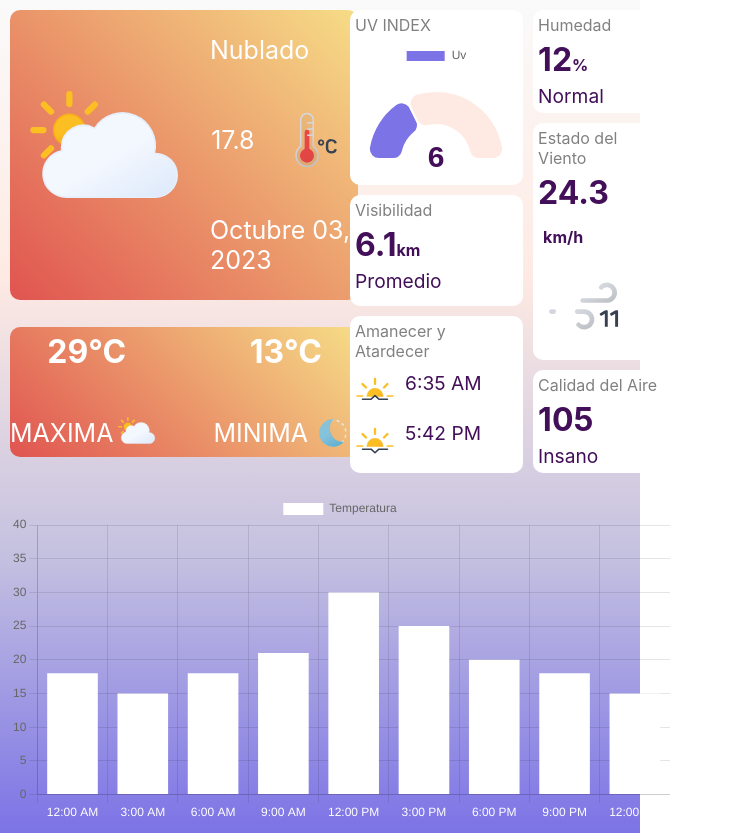
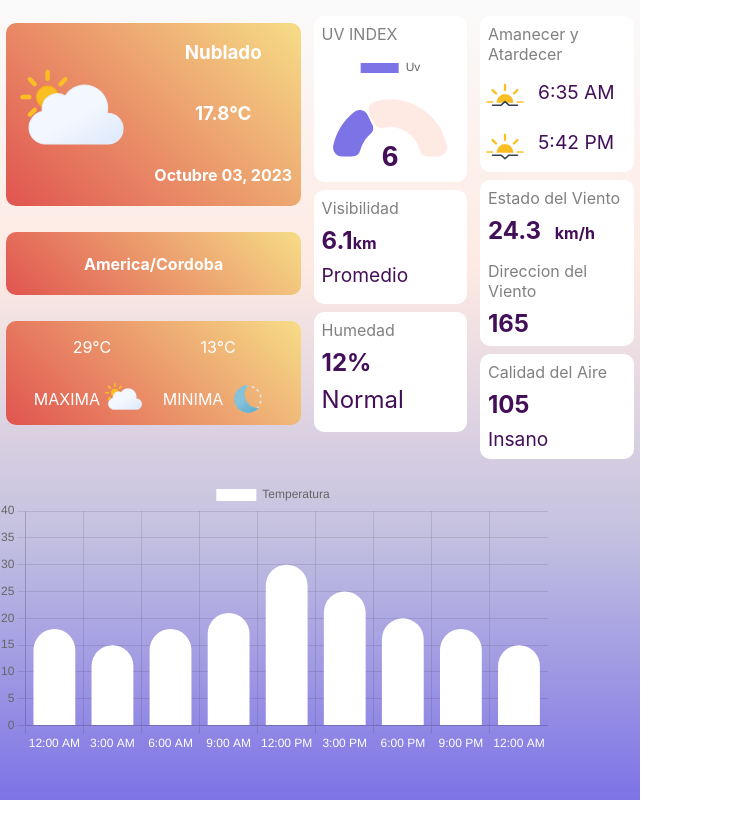
Before and after one commit to LuGiulkovich/ArgDashBoard, a React (Create React App) app: page / in a window 1280 px wide. Shown: the whole page, without its empty margins (0-733 px from the left). After the commit the page ends 800 px from the top, so only its background shows below. Built offline with nearby package versions, Linux system fonts and the light colour scheme.

Commit message:
Acomodo componentes

```diff
--- a/src/App.css
+++ b/src/App.css
@@ -3,52 +3,62 @@
 .Dash-clima {
   background: linear-gradient(360deg, #7c73e6, #c4c1e0, #feeae3, #fafafa);
   color: #fff;
-  width: 50%;
-
+  width: 50vw;
+  height: 100vh;
+  justify-content: center;
 }
 
 /* Estilos de Datos Importantes */
 .Datos-importantes {
-  margin: 10px;
+  margin: 2vh;
+  height: 50vh;
   justify-content: space-around;
 }
 
 /* Estilos de la barra */
 .Datos-barra {
-  margin: 10px;
+  margin: 1vh;
+  width: 43vw;
 }
 
 /* Estilos de Datos Varios */
 .Clima-Hoy {
-  width: 50%;
+  width: 23vw;
+  height: 52vh;
   align-items: center;
 }
 
 .Datos-Hoy {
-  justify-content: center;
-  width: 50%;
-}
-
-.HoyDia-Datos {
-  width: 50%;
+  justify-content: space-around;
+  width: 25vw;
+  height: 52vh;
 }
 
 /* Estilos de ./componentes/MinimaMaxima.js */
 .MinMax {
-  width: 100%;
-  height: 80%;
   align-items: center;
   justify-content: center;
-  gap: 50px;
+  gap: 1vw;
   text-align: center;
 }
 
 /* Estilos para ./componentes/UvIndex.js/GaugeChart.js */
 .UvIndex-Gauge {
   margin: 0 auto;
-  width: 80%;
+  width: 15vh;
 }
 
+/* Estilos para ./componentes/HoyDia.js */
+.HoyDia-Datos {
+  width: 12vw;
+  text-align: center;
+}
+
+/* Estilos de Contenidos */
+.Contenidos {
+  width: 20vw;
+  gap: 1vh;
+}
 
 /* Displays */
 .Flex {
@@ -60,11 +70,15 @@
 }
 
 .Gap-10 {
-  gap: 10px;
+  gap: 1vw;
 }
 
 .Around {
   justify-content: space-around;
+}
+
+.Between {
+  justify-content: space-between;
 }
 
 .A-Center {
@@ -82,12 +96,14 @@
 
 .Letra-gris {
   color: gray;
-  margin: 5px;
+  margin: 1vh;
+  font-size: 2vh;
 }
 
 .Letra-35 {
-  margin: 5px;
+  margin: 1vh;
   color: #430f59;
+  font-size: 3vh;
 }
 
 .Letra-t2 {
--- a/src/App.js
+++ b/src/App.js
@@ -5,6 +5,7 @@ import { CalidadAire } from './componentes/CalidadAire';
 import { EstadoViento } from './componentes/EstadoViento';
 import { HoyDia } from './componentes/HoyDia';
 import { Humedad } from './componentes/Humedad';
+import { Localidad } from './componentes/Localidad';
 import { MinimaMaxima } from './componentes/MinimaMaxima';
 import { UvIndex } from './componentes/UvIndex';
 import { Visibilidad } from './componentes/Visibilidad';
@@ -12,9 +13,22 @@ import json from './Json/practico1.json';
 
 function App() {
 
+  /* HoyDia.js */
   const hoyTemperatura = json.current_weather.temperature;
+  const ddMmFfHh = json.current_weather.time;
+  const unidadHoy = json.hourly_units.temperature_2m;
+
+  /* EstadoViento.js */
   const velocidadViento = json.current_weather.windspeed;
-  const ddMmFfHh = json.current_weather.time;
+  const direccionViento = json.current_weather.winddirection;
+  const unidadVelViento = json.hourly_units.windspeed_10m;
+
+  /* MinimaMaxima.js */
+  const unidadMin = json.daily_units.temperature_2m_min;
+  const unidadMax = json.daily_units.temperature_2m_max;
+
+  /* Localidad.js */
+  const localidad = json.timezone;
 
   return (
     <div className="Dash-clima Grid">
@@ -22,20 +36,27 @@ function App() {
         <div className='Clima-Hoy Grid Gap-10'>
           <HoyDia siHoyTemperatura={hoyTemperatura}
             siDdMmFfHh={ddMmFfHh}
+            siUniHoy={unidadHoy}
           />
-          <MinimaMaxima />
+          <Localidad siLocalidad={localidad}/>
+          <MinimaMaxima siUniMin={unidadMin}
+            siUniMax={unidadMax}
+          />
         </div>
         <div className='Datos-Hoy Flex Gap-10'>
-            <div className='Grid Gap-10'>
-              <UvIndex />
-              <Visibilidad />
-              <AmaOca />
-            </div>
-            <div className='Grid Gap-10'>
-              <Humedad />
-              <EstadoViento  siVelocidad={velocidadViento}/>
-              <CalidadAire />
-            </div>
+          <div className='Contenidos Grid '>
+            <UvIndex />
+            <Visibilidad />
+            <Humedad />
+          </div>
+          <div className='Contenidos Grid'>
+            <AmaOca />
+            <EstadoViento siVelocidad={velocidadViento}
+              siDireccion={direccionViento}
+              siUnidadVelViento={unidadVelViento}
+            />
+            <CalidadAire />
+          </div>
         </div>
       </div>
       <div className='Datos-barra'>
--- a/src/componentes/BarraClima.js
+++ b/src/componentes/BarraClima.js
@@ -46,6 +46,7 @@ var midata = {
       label: "Temperatura",
       data: temperatura,
       backgroundColor: "#fff",
+      borderRadius: 50,
     },
   ],
 };
@@ -66,7 +67,7 @@ var mioptions = {
 
 export default function BarraClima() {
   return (
-    <div className="Radius-5">
+    <div>
       <Bar data={midata} options={mioptions}/>
     </div>
   );
--- a/src/componentes/EstadoViento.js
+++ b/src/componentes/EstadoViento.js
@@ -1,12 +1,19 @@
 import React from 'react'
-import viento from '../iconos/wind-beaufort-11.svg';
+//import viento from '../iconos/wind-beaufort-11.svg';
 
-export const EstadoViento = ({siVelocidad}) => {
+//<img src={viento} alt='Viento' width={'100px'}/>
+
+export const EstadoViento = ({ siVelocidad, siUnidadVelViento ,siDireccion }) => {
   return (
-    <div className='Back-fff Radius-10'>
+    <div className='Back-fff Radius-10 Grid'>
+      <div>
         <p className='Letra-gris'>Estado del Viento</p>
-        <h1 className='Letra-35'>{siVelocidad} <span className='Letra-35 Letra-t2'>km/h</span></h1>
-        <img src={viento} alt='Viento' width={'100px'}/>
+        <h1 className='Letra-35'>{siVelocidad} <span className='Letra-35 Letra-t2'>{siUnidadVelViento}</span></h1>
+      </div>
+      <div>
+        <p className='Letra-gris'>Direccion del Viento</p>
+        <h1 className='Letra-35'>{siDireccion}</h1>
+      </div>
     </div>
   )
 }
--- a/src/componentes/HoyDia.js
+++ b/src/componentes/HoyDia.js
@@ -2,7 +2,7 @@ import React from 'react'
 import nublado from '../iconos/partly-cloudy-day.svg';
 import celsius from '../iconos/thermometer-celsius.svg';
 
-export const HoyDia = ({siHoyTemperatura, siDdMmFfHh}) => {
+export const HoyDia = ({siHoyTemperatura, siDdMmFfHh, siUniHoy}) => {
 
     const datosDeHoy = siDdMmFfHh.split("T");
     let nombreMes = '';
@@ -57,15 +57,12 @@ export const HoyDia = ({siHoyTemperatura, siDdMmFfHh}) => {
     separarDatos();
 
     return (
-        <div className='HoyDia Back-Grad-NaranjaFuerte Radius-10 Flex'>
-            <img src={nublado} alt='Nublado' width={"200px"} className=''/>
+        <div className='Back-Grad-NaranjaFuerte Radius-10 Flex'>
+            <img src={nublado} alt='Nublado' width={"140vw"}/>
             <div className='HoyDia-Datos Grid'>
-                <p className='Letra-size'>Nublado</p>
-                <div className='Flex Around A-Center'>
-                    <p className='Letra-size Letra-t3'>{siHoyTemperatura}</p>
-                    <img src={celsius} alt='Celsius'  width={'100px'}/>
-                </div>
-                <p className='Letra-size'>{fechaDeHoy}</p>
+                <h3>Nublado</h3>
+                <h3>{siHoyTemperatura}{siUniHoy}</h3>
+                <h4>{fechaDeHoy}</h4>
             </div>
 
         </div>
--- a/src/componentes/Humedad.js
+++ b/src/componentes/Humedad.js
@@ -4,8 +4,8 @@ export const Humedad = () => {
   return (
     <div className='Back-fff Radius-10'>
         <p className='Letra-gris'>Humedad</p>
-        <h1 className='Letra-35'>12<span className='Letra-t2'>%</span></h1>
-        <p className='Letra-35 Letra-t3'>Normal</p>
+        <h1 className='Letra-35'>12<span>%</span></h1>
+        <p className='Letra-35'>Normal</p>
     </div>
   )
 }
--- /dev/null
+++ b/src/componentes/Localidad.js
@@ -0,0 +1,9 @@
+import React from 'react'
+
+export const Localidad = ({siLocalidad}) => {
+  return (
+    <div className='Back-Grad-NaranjaFuerte Radius-10 TA-Center'>
+        <h4>{siLocalidad}</h4>
+    </div>
+  )
+}
--- a/src/componentes/MinimaMaxima.js
+++ b/src/componentes/MinimaMaxima.js
@@ -2,20 +2,20 @@ import React from 'react'
 import sol from '../iconos/partly-cloudy-day.svg';
 import luna from '../iconos/moon-last-quarter.svg';
 
-export const MinimaMaxima = () => {
+export const MinimaMaxima = ({siUniMin, siUniMax}) => {
     return (
         <div className='MinMax Back-Grad-NaranjaFuerte Radius-10 Flex'>
             <div className='Grid'>
-                <h1>29°C</h1>
+                <p>29{siUniMax}</p>
                 <div className='Flex'>
-                    <p className='Letra-size'>MAXIMA</p>
+                    <p>MAXIMA</p>
                     <img src={sol} alt='Sol' width={'50px'} />
                 </div>
             </div>
             <div className='Grid'>
-                    <h1>13°C</h1>
+                    <p>13{siUniMin}</p>
                 <div className='Flex'>
-                    <p className='Letra-size'>MINIMA</p>
+                    <p>MINIMA</p>
                     <img src={luna} alt='Luna' width={'50px'} />
                 </div>
             </div>
```
